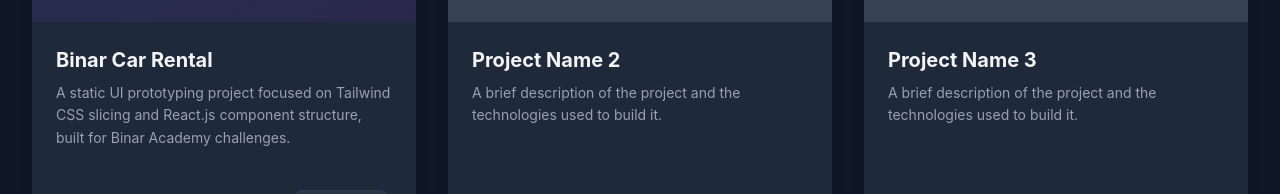
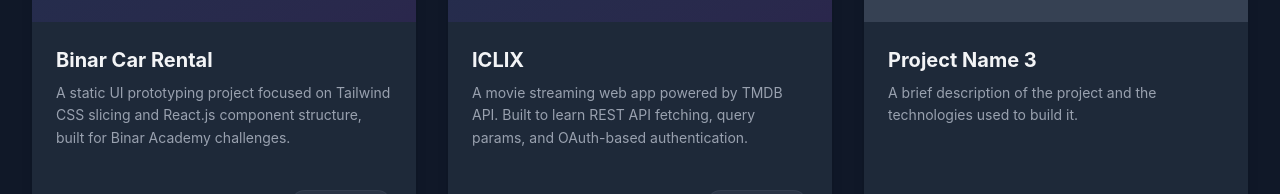
Before and after one commit to Farrelx9/Website_Portofolio, a React (Vite) app: page / in a window 1280 px wide. Shown: the part 1065-1259 px from the top of the page. Built offline with nearby package versions, Linux system fonts and the light colour scheme.

Commit message:
upd asset project 2

```diff
--- a/src/pages/Portfolio.jsx
+++ b/src/pages/Portfolio.jsx
@@ -3,6 +3,7 @@
 import { motion, AnimatePresence } from "framer-motion";
 import profilePhoto from "../assets/profile_photo.jpg";
 import binarCarRental from "../assets/binar_car_rental.png";
+import iclixProject from "../assets/iclix_project.png";
 
 export default function Portfolio() {
   const [selectedProject, setSelectedProject] = React.useState(null);
@@ -33,15 +34,30 @@
     },
     {
       id: 2,
-      title: "Project Name 2",
+      title: "ICLIX",
       description:
-        "A brief description of the project and the technologies used to build it.",
+        "A movie streaming web app powered by TMDB API. Built to learn REST API fetching, query params, and OAuth-based authentication.",
       longDescription:
-        "This project is a placeholder for another premium web application. It will showcase full-stack capabilities, state management, and modern styling solutions once implemented.",
-      image: null,
-      liveUrl: "#",
-      technologies: ["React", "Tailwind CSS", "Node.js"],
-      features: ["Custom feature 1", "Custom feature 2"]
+        "ICLIX is a movie browsing and streaming web application built as a hands-on learning project focused on real-world API integration. It fetches live movie data from The Movie Database (TMDB) API using query parameters for search and filtering. The project also implements OAuth-based login flow and demonstrates key concepts like async data fetching, dynamic routing, and responsive UI design with a dark Netflix-inspired theme.",
+      image: iclixProject,
+      liveUrl: "https://iclix.vercel.app/",
+      technologies: [
+        "React",
+        "Vite",
+        "TMDB API",
+        "REST API",
+        "OAuth",
+        "Query Params",
+        "JavaScript (ES6)",
+      ],
+      features: [
+        "Live Movie Data from TMDB API",
+        "Search & Filter with Query Parameters",
+        "OAuth-based User Authentication",
+        "Movie Recommendations & Trailers",
+        "Responsive Dark-themed UI",
+        "Dynamic Movie Detail Pages",
+      ]
     },
     {
       id: 3,
```
Also changed, not shown: 1 other file (tests, documents, lock files or other folders).
